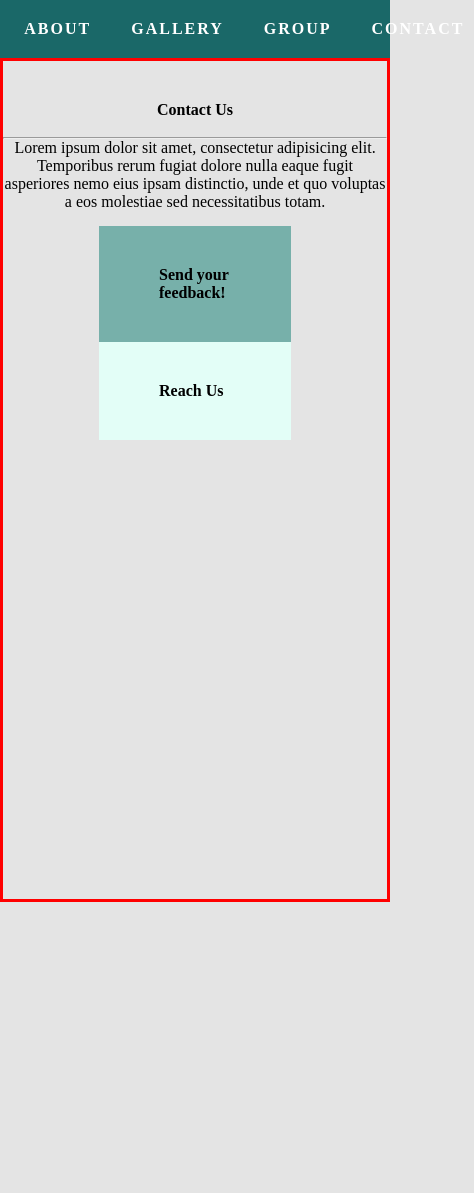
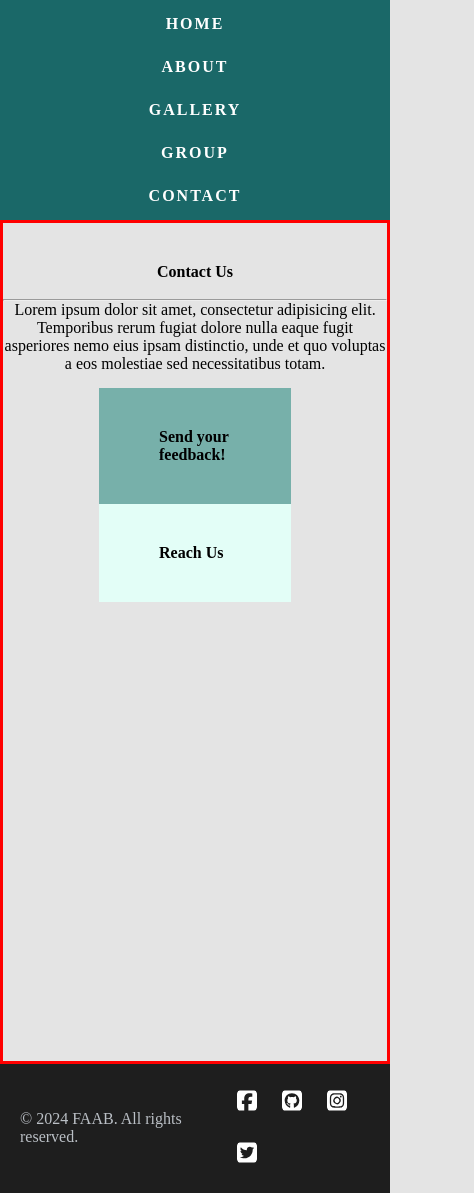
Before and after one commit to xChronoa/itew-midterm-lab1, a plain HTML site: page contact.html in a window 390 px wide. Shown: the whole page, 474 px wide, since content can reach past the window. Before the commit the page ends 902 px from the top, so only its background shows below. Drawn offline with Linux system fonts and the light colour scheme.

Commit message:
Added footer to contact page and added its css file.
Updated index.css

Updated navigation.css

```diff
--- /dev/null
+++ b/CSS/footer.css
@@ -0,0 +1,32 @@
+footer {
+    display: flex;
+    align-items: center;
+    justify-content: space-between;
+    color: #babfc5;
+    bottom: 0;
+    background-color: rgb(30, 30, 30);
+    padding: 20px;
+    gap: 25px;
+}
+
+footer .links {
+    display: flex;
+    flex-wrap: wrap;
+    gap: 15px;
+}
+
+.links img {
+    width: 30px;
+    padding: 5px;
+    border-radius: 10px;
+    transition: .25s;
+}
+
+/* Animation on hover and active for the footer links */
+.links img:hover {
+    background-color: rgba(255, 255, 255, 0.2);
+}
+
+.links img:active {
+    transform: scale(90%, 90%);
+}
--- a/CSS/index.css
+++ b/CSS/index.css
@@ -9,52 +9,3 @@ main {
     min-height: 100vh;
     background-color: rgb(225, 225, 225);
 }
-
-footer {
-    display: flex;
-    align-items: center;
-    justify-content: space-between;
-    color: #babfc5;
-    bottom: 0;
-    background-color: rgb(30, 30, 30);
-    padding: 20px;
-    gap: 25px;
-}
-
-footer .links {
-    display: flex;
-    flex-wrap: wrap;
-    gap: 15px;
-}
-
-.links img {
-    width: 30px;
-    padding: 5px;
-    border-radius: 10px;
-    transition: .25s;
-}
-
-/* Animation on hover and active for the footer links */
-.links img:hover {
-    background-color: rgba(255, 255, 255, 0.2);
-}
-
-.links img:active {
-    transform: scale(90%, 90%);
-}
-
-@media (max-width: 576px) {
-    nav {
-        padding: 15px;
-    }
-
-    .nav-group {
-        display: flex;
-        flex-direction: column;
-        gap: 25px;
-    }
-
-    .nav-link::after {
-        bottom: -.5rem;
-    }
-}
--- a/CSS/navigation.css
+++ b/CSS/navigation.css
@@ -51,3 +51,19 @@ nav {
 .nav-link:hover::after {
     scale: 1 1;
 }
+
+@media (max-width: 576px) {
+    nav {
+        padding: 15px;
+    }
+
+    .nav-group {
+        display: flex;
+        flex-direction: column;
+        gap: 25px;
+    }
+
+    .nav-link::after {
+        bottom: -.5rem;
+    }
+}
--- a/contact.html
+++ b/contact.html
@@ -5,6 +5,7 @@
     <meta name="viewport" content="width=device-width, initial-scale=1.0">
     <link rel="stylesheet" href="CSS/contact.css">
     <link rel="stylesheet" href="CSS/navigation.css">
+    <link rel="stylesheet" href="CSS/footer.css">
     <title>Contact</title>
 </head>
     <body>
@@ -39,5 +40,15 @@
                 </div>
             </div>
         </div>
+        <!-- Footer/Copyrights -->
+        <footer>
+            &copy; 2024 FAAB. All rights reserved.
+            <div class="links">
+                <a href=""><img src="CSS/Resources/Icons/facebook.svg" alt="Facebook"></a>
+                <a href=""><img src="CSS/Resources/Icons/github.svg" alt="GitHub"></a>
+                <a href=""><img src="CSS/Resources/Icons/instagram.svg" alt="Instagram"></a>
+                <a href=""><img src="CSS/Resources/Icons/twitter.svg" alt="Twitter"></a>
+            </div>
+        </footer>
     </body>
 </html>
```
Also changed, not shown: index.html (+5 -4 lines).
